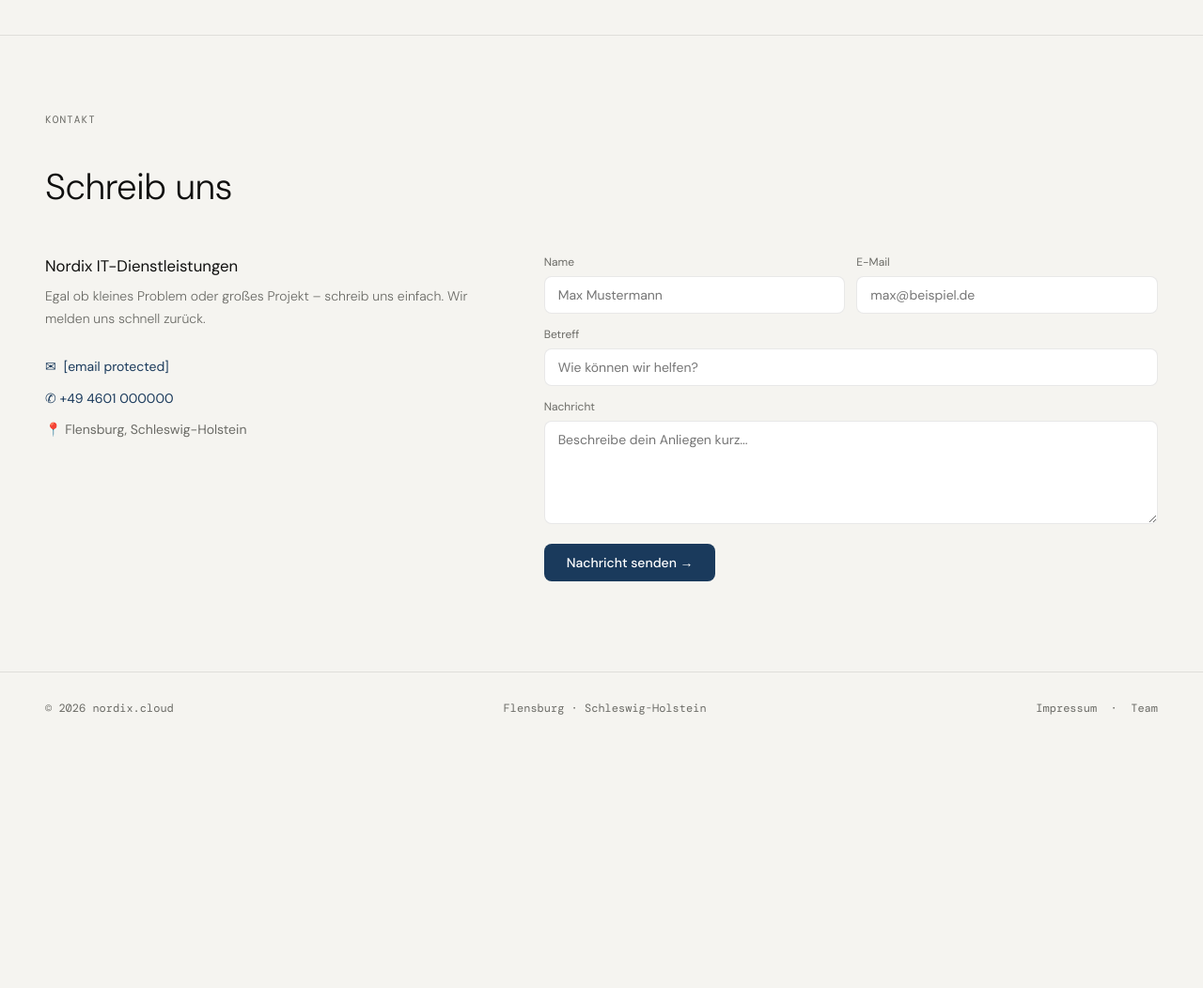
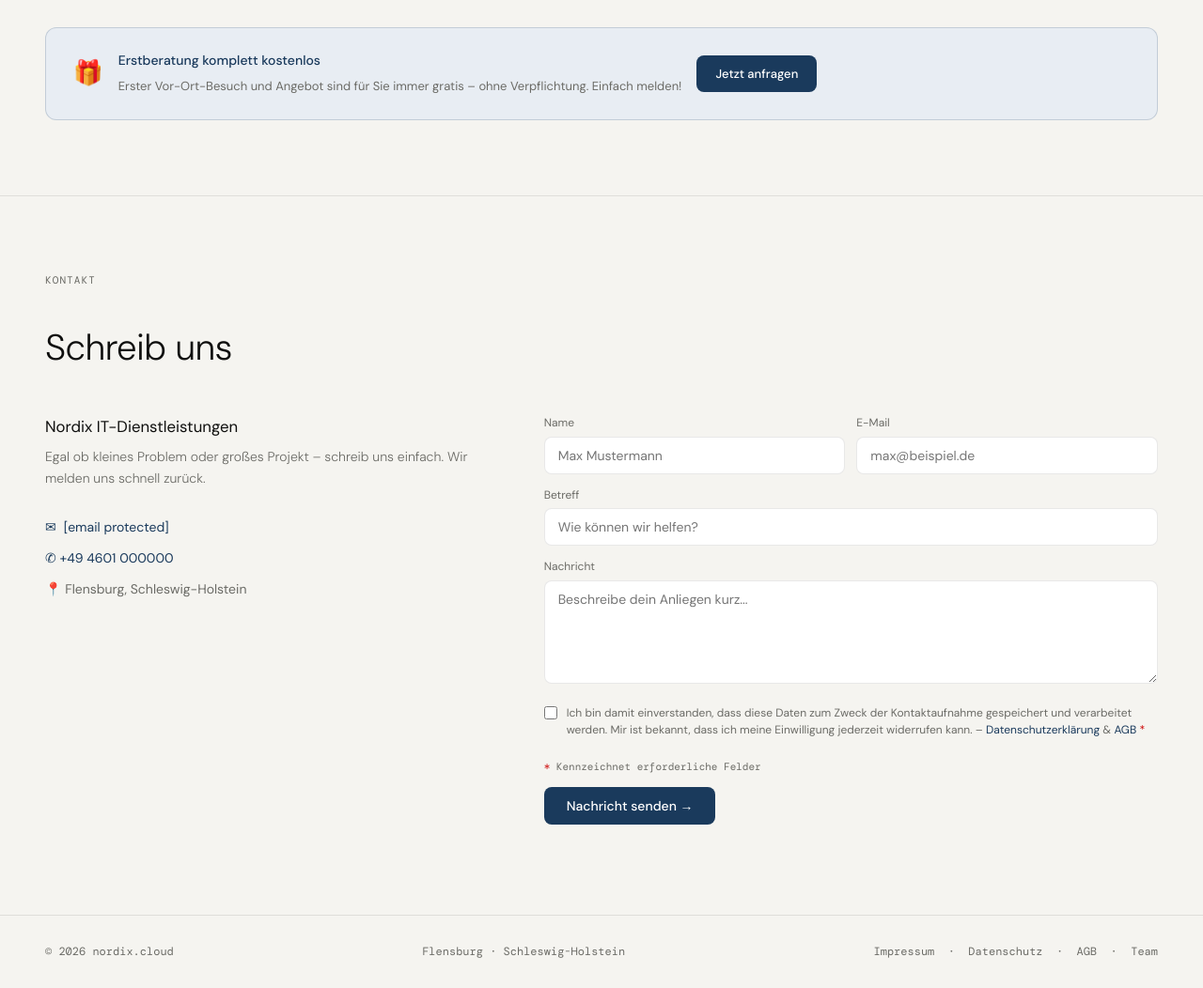
Before and after one commit to NordixCloud/nordix-website, a plain HTML site: page index.html in a window 1280 px wide. Shown: the part 1962-3014 px from the top of the page at 94% size. Before the commit the page ends 2756 px from the top, so only its background shows below. Drawn offline with nearby package versions, Linux system fonts and the light colour scheme.

Commit message:
Update index.html

```diff
--- a/index.html
+++ b/index.html
@@ -153,12 +153,13 @@
     .services-intro { color: var(--muted); font-size: 1rem; font-weight: 300; max-width: 560px; margin-bottom: 3rem; }
 
     .services-grid {
-      display: grid; grid-template-columns: repeat(4, 1fr);
+      display: grid; grid-template-columns: repeat(5, 1fr);
       gap: 1px; background: var(--border);
       border: 1px solid var(--border); border-radius: 12px; overflow: hidden;
     }
 
-    @media (max-width: 720px) { .services-grid { grid-template-columns: repeat(2, 1fr); } }
+    @media (max-width: 900px) { .services-grid { grid-template-columns: repeat(3, 1fr); } }
+    @media (max-width: 600px) { .services-grid { grid-template-columns: repeat(2, 1fr); } }
     @media (max-width: 400px) { .services-grid { grid-template-columns: 1fr; } }
 
     .service-card {
@@ -206,6 +207,19 @@
       border-radius: 50%; background: rgba(255,255,255,0.45); flex-shrink: 0;
     }
 
+    /* FREE CONSULT BANNER */
+    .free-banner {
+      background: var(--accent-light);
+      border: 1px solid rgba(26,58,92,0.18);
+      border-radius: 12px;
+      padding: 1.4rem 1.8rem;
+      display: flex; align-items: center; gap: 1rem;
+      margin-top: 2rem;
+    }
+    .free-banner-icon { font-size: 1.6rem; flex-shrink: 0; }
+    .free-banner-text strong { display: block; font-size: 14px; font-weight: 500; color: var(--accent); margin-bottom: 2px; }
+    .free-banner-text span { font-size: 13px; color: var(--muted); line-height: 1.5; }
+
     /* CONTACT */
     #kontakt { padding-bottom: 6rem; }
 
@@ -244,6 +258,13 @@
       transition: opacity 0.2s; align-self: flex-start;
     }
     .submit-btn:hover { opacity: 0.85; }
+
+    /* DSGVO CHECKBOX */
+    .dsgvo-row { display: flex; align-items: flex-start; gap: 10px; font-size: 12px; color: var(--muted); line-height: 1.5; }
+    .dsgvo-row input[type="checkbox"] { margin-top: 2px; flex-shrink: 0; accent-color: var(--accent); width: 14px; height: 14px; cursor: pointer; }
+    .dsgvo-row a { color: var(--accent); text-decoration: none; }
+    .dsgvo-row a:hover { text-decoration: underline; }
+    .required-note { font-size: 11px; color: var(--muted); margin-top: 4px; font-family: var(--mono); }
 
     /* FOOTER */
     footer {
@@ -352,6 +373,14 @@
       <p>Wir begleiten Sie bei der Digitalisierung Ihrer Prozesse – von der Analyse bis zur Umsetzung.</p>
     </div>
 
+    <div class="service-card">
+      <div class="service-icon">
+        <svg viewBox="0 0 24 24"><polyline points="6 9 6 2 18 2 18 9"/><path d="M6 18H4a2 2 0 0 1-2-2v-5a2 2 0 0 1 2-2h16a2 2 0 0 1 2 2v5a2 2 0 0 1-2 2h-2"/><rect x="6" y="14" width="12" height="8"/></svg>
+      </div>
+      <h3>Drucker & Peripherie</h3>
+      <p>Einrichtung, Wartung und Reparatur von Druckern, Scannern und Netzwerkgeräten – inkl. Treiberprobleme.</p>
+    </div>
+
   </div>
 </section>
 
@@ -391,6 +420,14 @@
         <li>Datenschutz nach deutschem Standard</li>
       </ul>
     </div>
+  </div>
+  <div class="free-banner">
+    <div class="free-banner-icon">🎁</div>
+    <div class="free-banner-text">
+      <strong>Erstberatung komplett kostenlos</strong>
+      <span>Erster Vor-Ort-Besuch und Angebot sind für Sie immer gratis – ohne Verpflichtung. Einfach melden!</span>
+    </div>
+    <a href="#kontakt" class="btn-primary" style="white-space:nowrap;font-size:13px;padding:9px 20px;">Jetzt anfragen</a>
   </div>
 </section>
 
@@ -432,6 +469,11 @@
       </div>
       <input type="hidden" name="_subject" value="Neue Anfrage über nordix.cloud" />
       <input type="hidden" name="_language" value="de" />
+      <div class="dsgvo-row">
+        <input type="checkbox" id="dsgvo" name="dsgvo" required />
+        <label for="dsgvo">Ich bin damit einverstanden, dass diese Daten zum Zweck der Kontaktaufnahme gespeichert und verarbeitet werden. Mir ist bekannt, dass ich meine Einwilligung jederzeit widerrufen kann. – <a href="datenschutz.html" target="_blank">Datenschutzerklärung</a> &amp; <a href="agb.html" target="_blank">AGB</a> <span style="color:#c00">*</span></label>
+      </div>
+      <p class="required-note"><span style="color:#c00">*</span> Kennzeichnet erforderliche Felder</p>
       <button type="submit" class="submit-btn">Nachricht senden →</button>
       <div class="toast" id="toast"></div>
     </form>
@@ -443,6 +485,10 @@
   <span>Flensburg · Schleswig-Holstein</span>
   <span>
     <a href="impressum.html">Impressum</a>
+    &nbsp;·&nbsp;
+    <a href="datenschutz.html">Datenschutz</a>
+    &nbsp;·&nbsp;
+    <a href="agb.html">AGB</a>
     &nbsp;·&nbsp;
     <a href="team.html">Team</a>
   </span>
```
